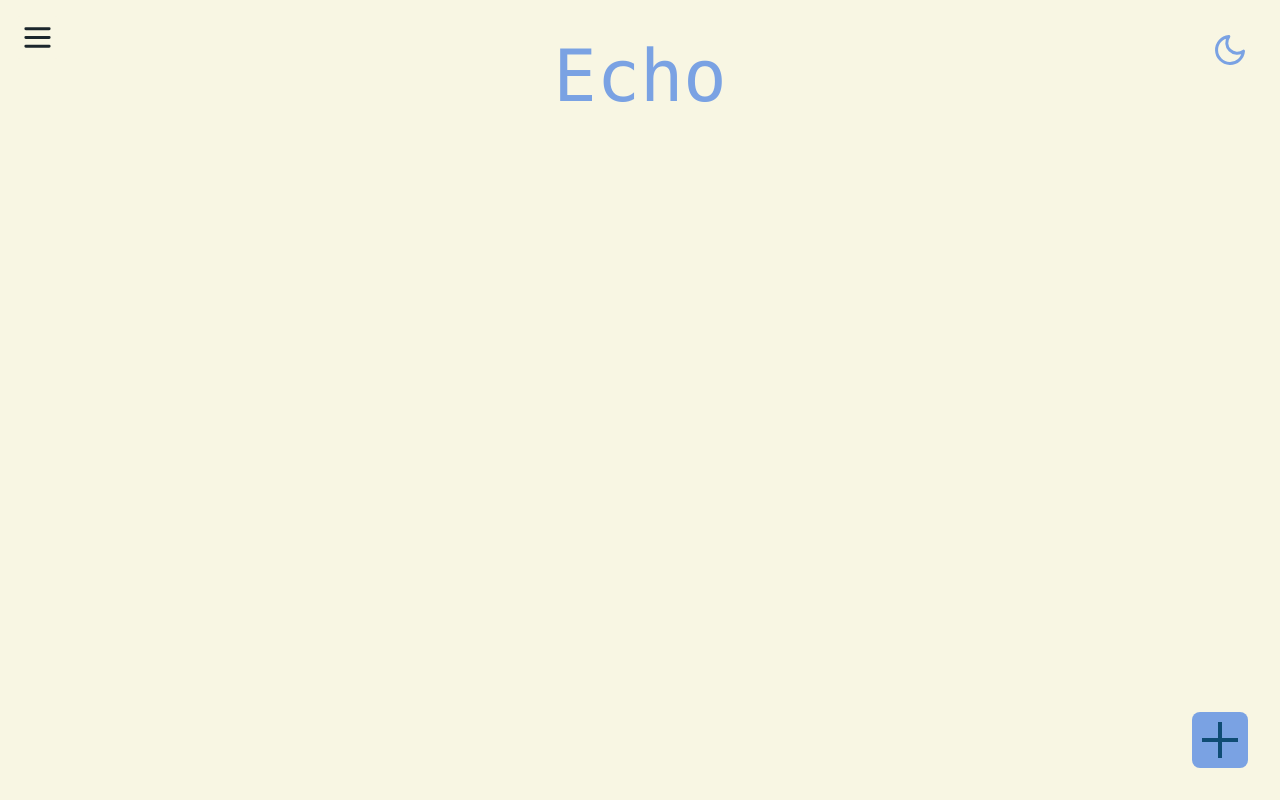
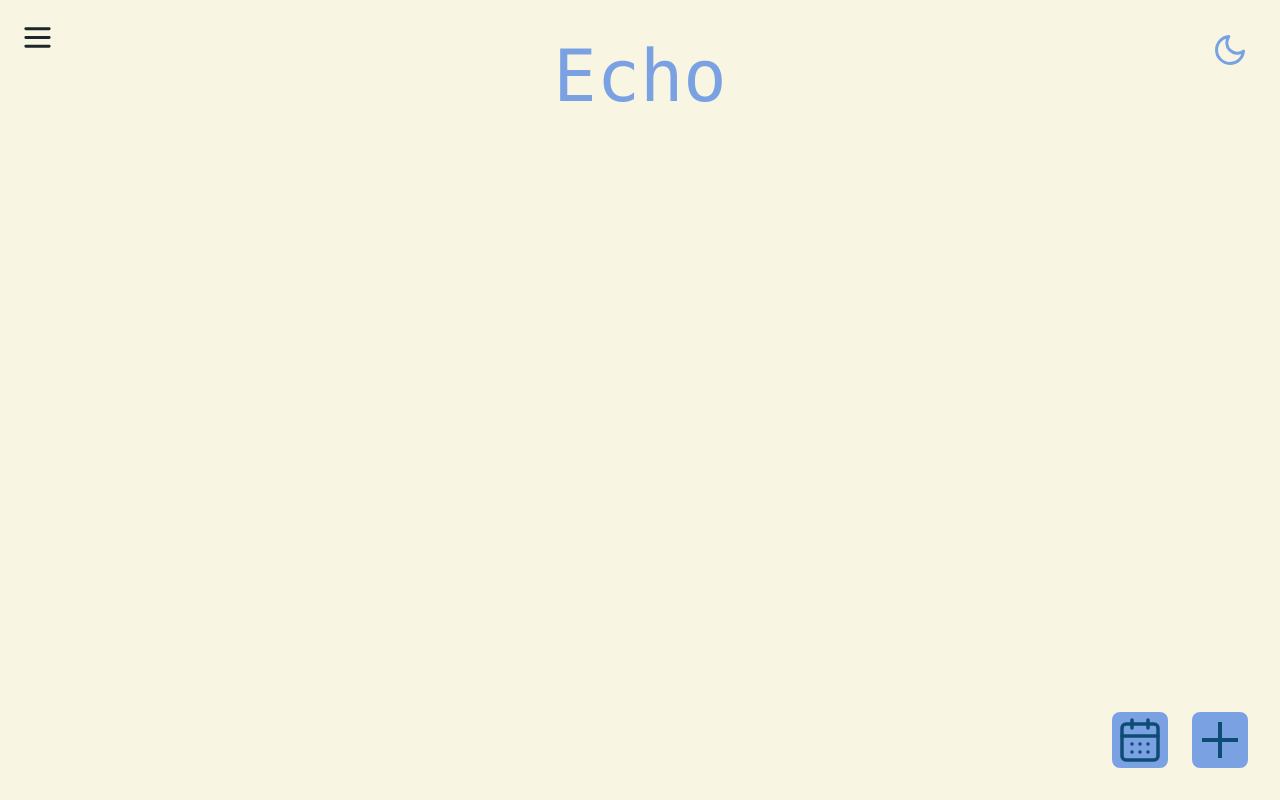
Before and after one commit to amitsuthar69/echo, a React (Vite) app: page / in a window 1280 px wide. Built offline with nearby package versions, Linux system fonts and the light colour scheme.

Commit message:
feat: Added Calendar

```diff
--- a/package.json
+++ b/package.json
@@ -10,7 +10,9 @@
     "preview": "vite preview"
   },
   "dependencies": {
+    "moment": "^2.30.1",
     "react": "^18.2.0",
+    "react-calendar": "^5.0.0",
     "react-dom": "^18.2.0"
   },
   "devDependencies": {
--- a/src/App.jsx
+++ b/src/App.jsx
@@ -1,6 +1,7 @@
 import AddEvent from "./components/AddEvent"
 import ToggleTheme from "./components/ToggleTheme"
 import SideBar from "./components/SideBar"
+import EventCalendar from "./components/EventCalendar";
 
 function App() {
 	return (
@@ -11,6 +12,7 @@ function App() {
 			</h1>
 			<ToggleTheme />
 			<AddEvent />
+			<EventCalendar />
 		</div>
 	);
 }
--- /dev/null
+++ b/src/components/EventCalendar.jsx
@@ -0,0 +1,76 @@
+import { useState, useEffect } from 'react';
+import 'react-calendar/dist/Calendar.css';
+import Calendar from 'react-calendar';
+import moment from 'moment';
+
+function EventCalendar() {
+	const [date, setDate] = useState(new Date());
+	const [events, setEvents] = useState([]);
+	const [isCalendarOpen, setIsCalendarOpen] = useState(false);
+
+	const handleOpen = () => {
+		const storedEventsString = localStorage.getItem('events');
+		if (storedEventsString) {
+			const storedEventsArray = JSON.parse(storedEventsString);
+			const parsedDates = storedEventsArray.map(event => ({
+				...event,
+				date: new Date(event.date),
+			}));
+			setEvents(parsedDates);
+		}
+		setIsCalendarOpen(!isCalendarOpen)
+	}
+
+	const isEventDate = (date) => events.some(event => moment(event.date).format('YYYY-MM-DD') === moment(date).format('YYYY-MM-DD'));
+	const getEventColor = (date) => {
+		const currentDate = new Date();
+		const eventDate = moment(date);
+		if (eventDate.isSame(currentDate, 'day')) {
+			return 'bg-blue-500 text-white';
+		} else if ((eventDate.isAfter(currentDate)) && (isEventDate(date))) {
+			return 'bg-yellow-400 text-white';
+		} else if ((eventDate.isBefore(currentDate)) && (isEventDate(date))) {
+			return 'bg-green-500 text-white';
+		}
+	};
+
+	return (
+		<div>
+			<button className="bg-[#7AA2E3] dark:bg-[#BBE1FA] rounded-lg fixed bottom-8 right-28 p-1"
+				type='submit' onClick={handleOpen}>
+				<svg xmlns="http://www.w3.org/2000/svg"
+					width="3em"
+					height="3em"
+					viewBox="0 0 24 24"
+					fill="none"
+					stroke="#0F4C75"
+					strokeWidth="1.75"
+					strokeLinecap="round"
+					strokeLinejoin="round"
+					className="lucide lucide-calendar-days">
+					<path d="M8 2v4" />
+					<path d="M16 2v4" />
+					<rect width="18" height="18" x="3" y="4" rx="2" />
+					<path d="M3 10h18" /><path d="M8 14h.01" />
+					<path d="M12 14h.01" />
+					<path d="M16 14h.01" />
+					<path d="M8 18h.01" />
+					<path d="M12 18h.01" />
+					<path d="M16 18h.01" />
+				</svg>
+			</button>
+			{isCalendarOpen && (
+					<Calendar
+						className="rounded-lg bg-light-blue-400 flex flex-col justify-center items-center mt-24 z-20"
+						onChange={(date) => setDate(date)}
+						value={date}
+						tileClassName={({ date, view }) => {
+							return getEventColor(date);
+						}}
+					/>
+			)}
+		</div>
+	);
+}
+
+export default EventCalendar;
--- a/src/components/ToggleTheme.jsx
+++ b/src/components/ToggleTheme.jsx
@@ -21,7 +21,7 @@ function ToggleTheme() {
 	return (
 		<button className="fixed top-3 right-3 md:top-8 md:right-8 rounded-lg" onClick={toggleTheme}>
 			{theme === "light" ?
-				<svg viewBox="0 0 24 24" width="36" height="36" stroke="#7AA2E3" stroke-width="2" fill="none" stroke-linecap="round" stroke-linejoin="round" class="css-4ym8mv">
+				<svg viewBox="0 0 24 24" width="36" height="36" stroke="#7AA2E3" strokeWidth="2" fill="none" strokeLinecap="round" strokeLinejoin="round" className="css-4ym8mv">
 					<path d="M21 12.79A9 9 0 1 1 11.21 3 7 7 0 0 0 21 12.79z"></path>
 				</svg>
 				:
@@ -30,11 +30,11 @@ function ToggleTheme() {
 					width="42"
 					height="42"
 					stroke="#3282B8"
-					stroke-width="2"
+					strokeWidth="2"
 					fill="none"
-					stroke-linecap="round"
-					stroke-linejoin="round"
-					class="css-4ym8mv">
+					strokeLinecap="round"
+					strokeLinejoin="round"
+					className="css-4ym8mv">
 					<circle cx="12" cy="12" r="5"></circle>
 					<line x1="12" y1="1" x2="12" y2="3"></line>
 					<line x1="12" y1="21" x2="12" y2="23"></line>
```
Also changed, not shown: 1 other file (tests, documents, lock files or other folders).
